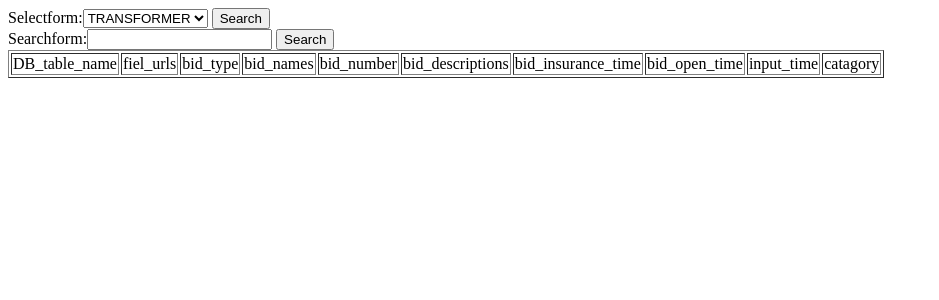
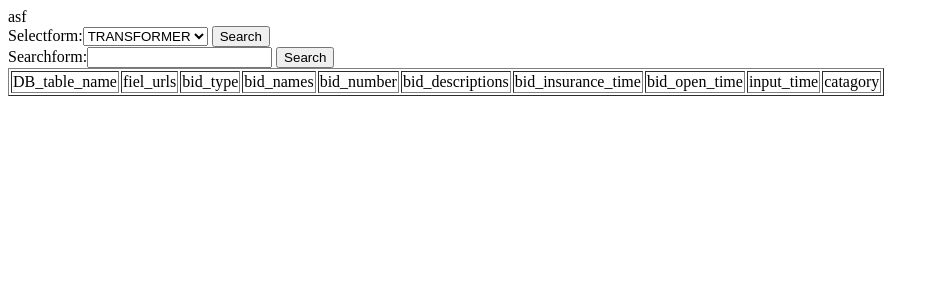
Before and after one commit to whitej00/Bid-information-viewer, a Django app: page / in a window 1280 px wide. Shown: the top 300 px of the page, without its empty margins (0-939 px from the left). Run offline with Django 3.2, Linux system fonts and the light colour scheme.

Commit message:
second commit

```diff
--- a/bid/templates/bid/bid_field.html
+++ b/bid/templates/bid/bid_field.html
@@ -6,6 +6,7 @@
     <title>Document</title>
 </head>
 <body>
+    asf
     <div class="findField">
         <form method="POST" enctype="multipart/form-data">
             {% csrf_token %}
```
